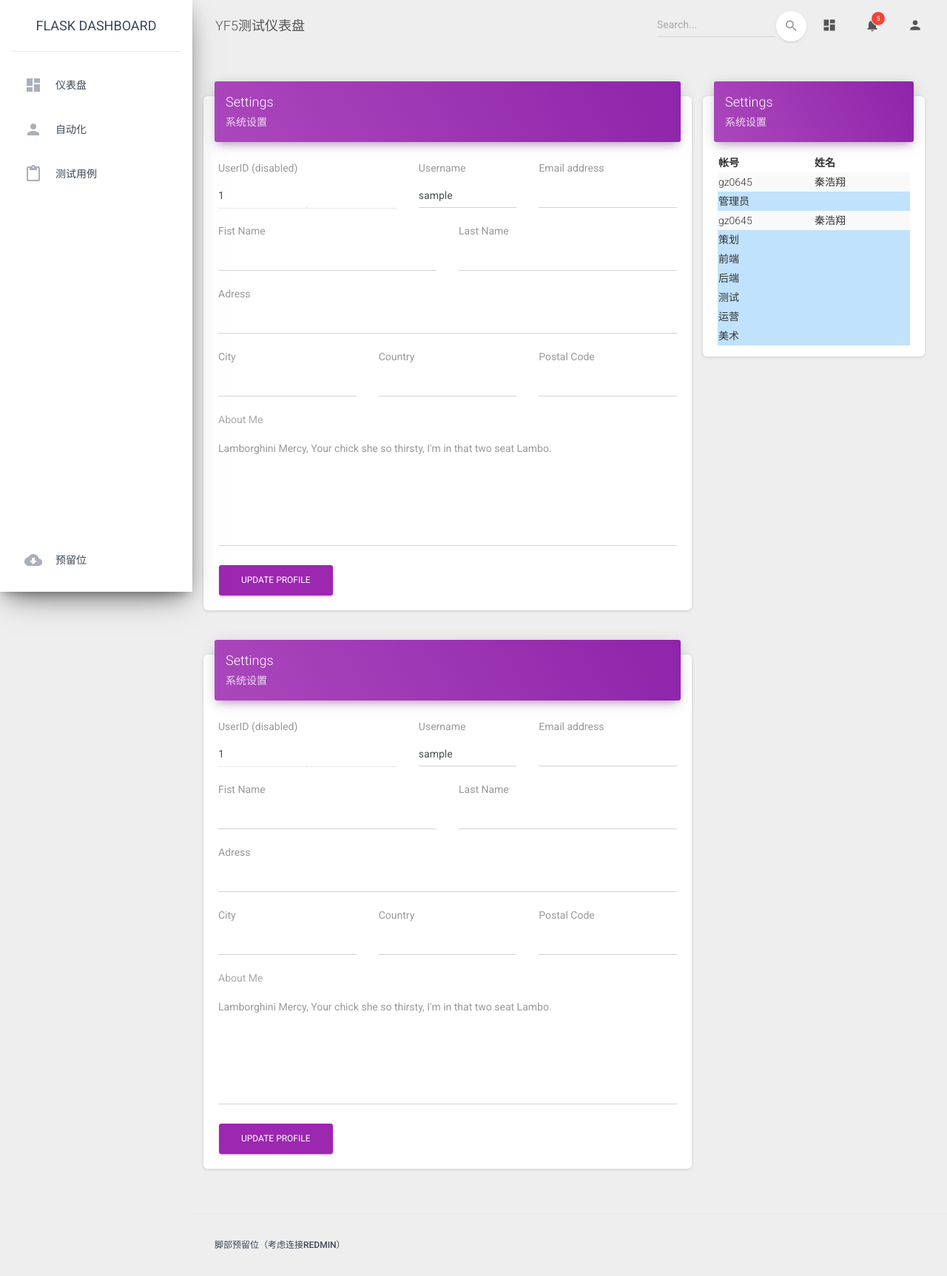
After one commit to archerqin/SLSMWeb, a Flask app: page /settings in a window 1280 px wide. The commit adds this page. Shown: the whole page at 74% size. Run offline with Flask 2, Linux system fonts and the light colour scheme; the visitor is signed in with stand-in values (Sample User, id 1); data comes from the database, SQL or seed files in the repository; some libraries are stand-ins or nearby versions.

Commit message:
20220301

```diff
--- a/app/base/templates/includes/navigation.html
+++ b/app/base/templates/includes/navigation.html
@@ -56,7 +56,7 @@
                   </p>
                 </a>
                 <div class="dropdown-menu dropdown-menu-right" aria-labelledby="navbarDropdownProfile">
-                  <a class="dropdown-item" href="/page-user.html">Profile</a>
+                  <a class="dropdown-item" href="{{ url_for('home_blueprint.settings') }}">Settings</a>
                   <div class="dropdown-divider"></div>
                   <a class="dropdown-item" href="{{ url_for('base_blueprint.logout') }}" >Log out</a>
                 </div>
--- /dev/null
+++ b/app/home/templates/settings.html
@@ -0,0 +1,226 @@
+{% extends "layouts/base.html" %}
+
+{% block title %} Page User {% endblock %}
+
+<!-- Specific Page CSS goes HERE  -->
+{% block stylesheets %}{% endblock stylesheets %}
+
+{% block content %}
+        <div class="row">
+          <div class="col-md-8">
+            <div class="row">
+              <div class="card">
+                <div class="card-header card-header-primary">
+                  <h4 class="card-title">Settings</h4>
+                  <p class="card-category">系统设置</p>
+                </div>
+                <div class="card-body">
+                  <form>
+                    <div class="row">
+                      <div class="col-md-5">
+                        <div class="form-group">
+                          <label class="bmd-label-floating">UserID (disabled)</label>
+                          <input type="text" class="form-control" disabled value="{{ current_user.id }}">
+                        </div>
+                      </div>
+                      <div class="col-md-3">
+                        <div class="form-group">
+                          <label class="bmd-label-floating">Username</label>
+                          <input type="text" class="form-control" value="{{ current_user.username }}">
+                        </div>
+                      </div>
+                      <div class="col-md-4">
+                        <div class="form-group">
+                          <label class="bmd-label-floating">Email address</label>
+                          <input type="email" class="form-control" value="{{ current_user.email }}">
+                        </div>
+                      </div>
+                    </div>
+                    <div class="row">
+                      <div class="col-md-6">
+                        <div class="form-group">
+                          <label class="bmd-label-floating">Fist Name</label>
+                          <input type="text" class="form-control">
+                        </div>
+                      </div>
+                      <div class="col-md-6">
+                        <div class="form-group">
+                          <label class="bmd-label-floating">Last Name</label>
+                          <input type="text" class="form-control">
+                        </div>
+                      </div>
+                    </div>
+                    <div class="row">
+                      <div class="col-md-12">
+                        <div class="form-group">
+                          <label class="bmd-label-floating">Adress</label>
+                          <input type="text" class="form-control">
+                        </div>
+                      </div>
+                    </div>
+                    <div class="row">
+                      <div class="col-md-4">
+                        <div class="form-group">
+                          <label class="bmd-label-floating">City</label>
+                          <input type="text" class="form-control">
+                        </div>
+                      </div>
+                      <div class="col-md-4">
+                        <div class="form-group">
+                          <label class="bmd-label-floating">Country</label>
+                          <input type="text" class="form-control">
+                        </div>
+                      </div>
+                      <div class="col-md-4">
+                        <div class="form-group">
+                          <label class="bmd-label-floating">Postal Code</label>
+                          <input type="text" class="form-control">
+                        </div>
+                      </div>
+                    </div>
+                    <div class="row">
+                      <div class="col-md-12">
+                        <div class="form-group">
+                          <label>About Me</label>
+                          <div class="form-group">
+                            <label class="bmd-label-floating"> Lamborghini Mercy, Your chick she so thirsty, I'm in that two seat Lambo.</label>
+                            <textarea class="form-control" rows="5"></textarea>
+                          </div>
+                        </div>
+                      </div>
+                    </div>
+                    <button type="submit" class="btn btn-primary pull-right">Update Profile</button>
+                    <div class="clearfix"></div>
+                  </form>
+                </div>
+              </div>
+            </div>
+            <div class="row">
+                <div class="card">
+                  <div class="card-header card-header-primary">
+                    <h4 class="card-title">Settings</h4>
+                    <p class="card-category">系统设置</p>
+                  </div>
+                  <div class="card-body">
+                    <form>
+                      <div class="row">
+                        <div class="col-md-5">
+                          <div class="form-group">
+                            <label class="bmd-label-floating">UserID (disabled)</label>
+                            <input type="text" class="form-control" disabled value="{{ current_user.id }}">
+                          </div>
+                        </div>
+                        <div class="col-md-3">
+                          <div class="form-group">
+                            <label class="bmd-label-floating">Username</label>
+                            <input type="text" class="form-control" value="{{ current_user.username }}">
+                          </div>
+                        </div>
+                        <div class="col-md-4">
+                          <div class="form-group">
+                            <label class="bmd-label-floating">Email address</label>
+                            <input type="email" class="form-control" value="{{ current_user.email }}">
+                          </div>
+                        </div>
+                      </div>
+                      <div class="row">
+                        <div class="col-md-6">
+                          <div class="form-group">
+                            <label class="bmd-label-floating">Fist Name</label>
+                            <input type="text" class="form-control">
+                          </div>
+                        </div>
+                        <div class="col-md-6">
+                          <div class="form-group">
+                            <label class="bmd-label-floating">Last Name</label>
+                            <input type="text" class="form-control">
+                          </div>
+                        </div>
+                      </div>
+                      <div class="row">
+                        <div class="col-md-12">
+                          <div class="form-group">
+                            <label class="bmd-label-floating">Adress</label>
+                            <input type="text" class="form-control">
+                          </div>
+                        </div>
+                      </div>
+                      <div class="row">
+                        <div class="col-md-4">
+                          <div class="form-group">
+                            <label class="bmd-label-floating">City</label>
+                            <input type="text" class="form-control">
+                          </div>
+                        </div>
+                        <div class="col-md-4">
+                          <div class="form-group">
+                            <label class="bmd-label-floating">Country</label>
+                            <input type="text" class="form-control">
+                          </div>
+                        </div>
+                        <div class="col-md-4">
+                          <div class="form-group">
+                            <label class="bmd-label-floating">Postal Code</label>
+                            <input type="text" class="form-control">
+                          </div>
+                        </div>
+                      </div>
+                      <div class="row">
+                        <div class="col-md-12">
+                          <div class="form-group">
+                            <label>About Me</label>
+                            <div class="form-group">
+                              <label class="bmd-label-floating"> Lamborghini Mercy, Your chick she so thirsty, I'm in that two seat Lambo.</label>
+                              <textarea class="form-control" rows="5"></textarea>
+                            </div>
+                          </div>
+                        </div>
+                      </div>
+                      <button type="submit" class="btn btn-primary pull-right">Update Profile</button>
+                      <div class="clearfix"></div>
+                    </form>
+                  </div>
+                </div>
+            </div>
+          </div>
+          <div class="col-md-4">
+            <div>
+                <div class="card">
+                  <div class="card-header card-header-primary">
+                      <h4 class="card-title">Settings</h4>
+                      <p class="card-category">系统设置</p>
+                  </div>
+                  <div class="card-body">
+                      <table class="table-striped table-hover" style="table-layout:fixed" width="100%">
+                          <thead>
+                              <th>帐号</th>
+                              <th>姓名</th>
+                          </thead>
+                          <tbody>
+                              <tr>
+                                  <td>gz0645</td>
+                                  <td>秦浩翔</td>
+                              </tr>
+                              <tr><td class="table-primary" colspan="2">管理员</td></tr>
+                              <tr>
+                                  <td>gz0645</td>
+                                  <td>秦浩翔</td>
+                              <tr>
+                              <tr><td class="table-primary" colspan="2">策划</td></tr>
+                              <tr><td class="table-primary" colspan="2">前端</td></tr>
+                              <tr><td class="table-primary" colspan="2">后端</td></tr>
+                              <tr><td class="table-primary" colspan="2">测试</td></tr>
+                              <tr><td class="table-primary" colspan="2">运营</td></tr>
+                              <tr><td class="table-primary" colspan="2">美术</td></tr>
+                          </tbody>
+                      </table>
+                  </div>
+                </div>
+            </div>
+          </div>
+        </div>
+
+{% endblock content %}
+
+<!-- Specific Page JS goes HERE  -->
+{% block javascripts %}{% endblock javascripts %}
--- a/app/home/views.py
+++ b/app/home/views.py
@@ -32,8 +32,8 @@ def show_cases(flag):
         print("show_cases flag1")
         return resp
 
-@blueprint.route('/caseall')
-def case_all():
+@blueprint.route('/verinfo')
+def ver_info():
     resp = make_response(redirect(url_for('.index')))
     resp.set_cookie('case_type','0',max_age=30*24*60*60)
 
@@ -95,3 +95,9 @@ def autotest():
 @login_required
 def testcase():
     return render_template('testcase.html', segment='testcase')
+
+
+@blueprint.route('/settings')
+@login_required
+def settings():
+    return render_template('settings.html', segment='settings')
--- a/manage.py
+++ b/manage.py
@@ -1,6 +1,6 @@
 import os
 from app import create_app, db
-from app.base.models import User, Permission, Case, Role
+from app.base.models import *
 from flask_script import Manager, Shell, Server
 from flask_migrate import Migrate, MigrateCommand
 from config import config_dict
@@ -12,7 +12,7 @@ migrate = Migrate(app, db)
 
 def make_shell_context():
     return dict(app=app, db=db, User=User, Role=Role, Permission=Permission,
-                Bug=Bug)
+                Case=Case, Version=Version)
 manager.add_command("shell", Shell(make_context=make_shell_context))
 manager.add_command('db', MigrateCommand)
 manager.add_command('runserver', Server(host="0.0.0.0"))
```
Also changed, not shown: MEMO.md (added, +32 -0 lines), TODO.md (+15 -0 lines), app/base/models.py (+22 -4 lines), app/home/templates/modals/modal_settingRole.html (added, +20 -0 lines), config.ini (added, +19 -0 lines), app/home/templates/versions.html (added).
